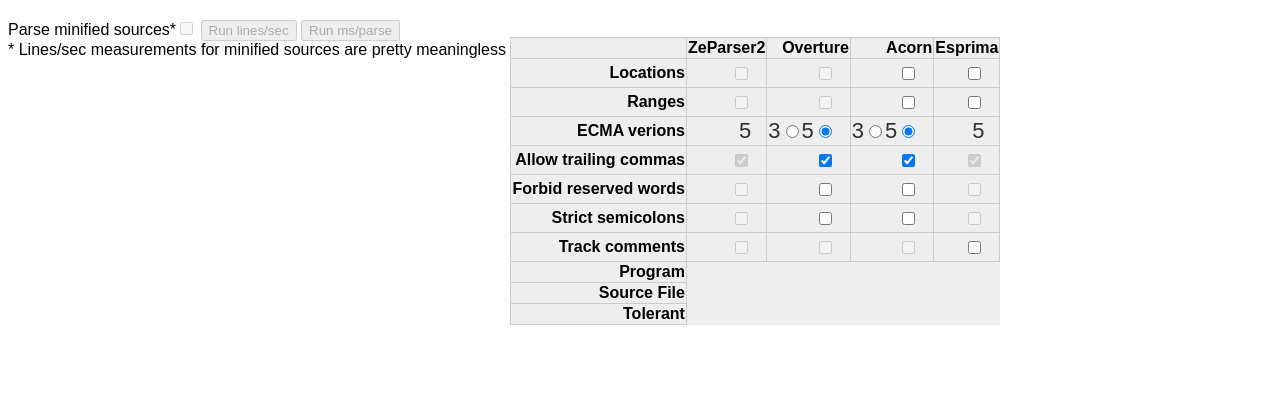
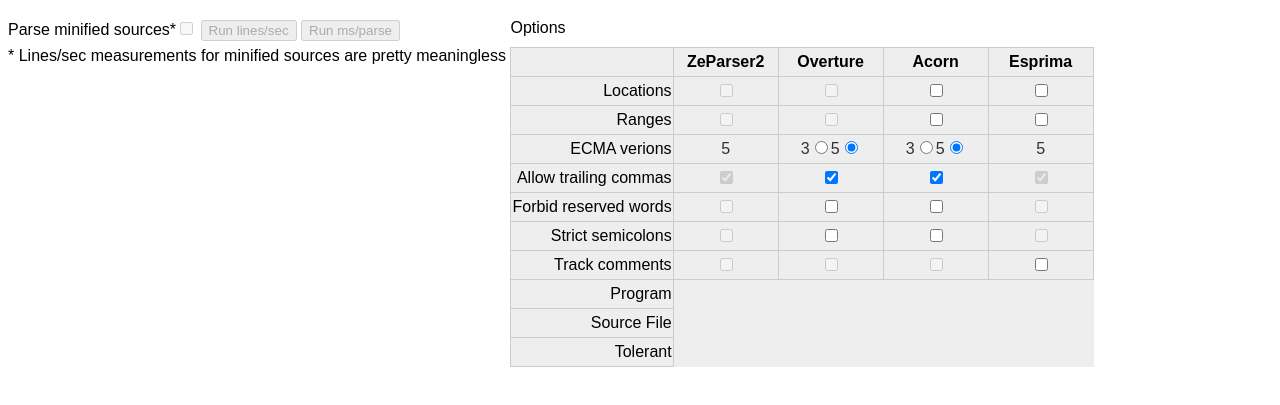
Before and after one commit to abraidwood/overture, a plain HTML site: page perf/index.html in a window 1280 px wide. Shown: the part 61-466 px from the top of the page. Drawn offline with Linux system fonts and the light colour scheme; no server answers.

Commit message:
Tidy up the options table visual

```diff
--- a/perf/index.html
+++ b/perf/index.html
@@ -9,17 +9,24 @@
     <h1>Overture/Acorn/Esprima/ZeParser2 speed comparison</h1>
 
     <div class="runner-box">
-        <label for="minifiedCheck">Parse minified sources*</label><input id="minifiedCheck" disabled type="checkbox" onclick="toggleMinifiedSources()"/>
-        <button disabled onclick="runSimpleTests()">Run lines/sec</button>
-        <button disabled onclick="runBenchmarkTests()">Run ms/parse</button>
+        <div class="options-header">
+            <label for="minifiedCheck">Parse minified sources*</label><input id="minifiedCheck" disabled type="checkbox" onclick="toggleMinifiedSources()"/>
+            <button disabled onclick="runSimpleTests()">Run lines/sec</button>
+            <button disabled onclick="runBenchmarkTests()">Run ms/parse</button>
 
-        <span id="running"></span>
+            <span id="running"></span>
+        </div>
 
         <div id="resultsContainer"></div>
         <span>* Lines/sec measurements for minified sources are pretty meaningless</span>
     </div>
 
-    <div id="options-box"></div>
+    <div class="options-container">
+        <div class="options-header">
+            Options
+        </div>
+        <div id="options-box">
+    </div>
 
     <script src="sources/benchmark.js"></script>
     <script src="sources/q.js"></script>
--- a/perf/perf.css
+++ b/perf/perf.css
@@ -40,7 +40,8 @@
 }
 .parser-header span {
     display: block;
-    padding: 5px 15px;
+    padding: 5px 0;
+    min-width: 102px;
 }
 .source-header {
     font-weight: normal;
@@ -75,11 +76,35 @@
     padding:0 2px;
     color: #757575;
 }
-#options-box {
+.options-container {
     display: inline-block;
     vertical-align: top;
+}
+.options-header {
+    height: 28px;
 }
 .parser-options {
     display: inline-block;
     vertical-align: top;
 }
+.parser-name {
+    display: inline-block;
+    font-weight: bold;
+    min-width: 102px;
+    text-align: center;
+}
+.options-container th {
+    font-weight: normal;
+    height: 26px;
+}
+.options-container td {
+    font-size: 16px;
+    padding: 0;
+    text-align: center;
+}
+.options-container label {
+    line-height: 21px;
+}
+.options-container input {
+    vertical-align: top;
+}
--- a/perf/scripts/options.js
+++ b/perf/scripts/options.js
@@ -82,9 +82,9 @@
 }
 
 function buildOptionsTable() {
-    var html = '<br /><table><tr><th>';
+    var html = '<table><tr><th>';
     parsers.forEach(function(parser) {
-        html += '<th>'+parser.name;
+        html += '<th><span class="parser-name">'+parser.name+'</span>';
     });
     options.forEach(function(option) {
         html += '<tr><th>'+option.label;
```
